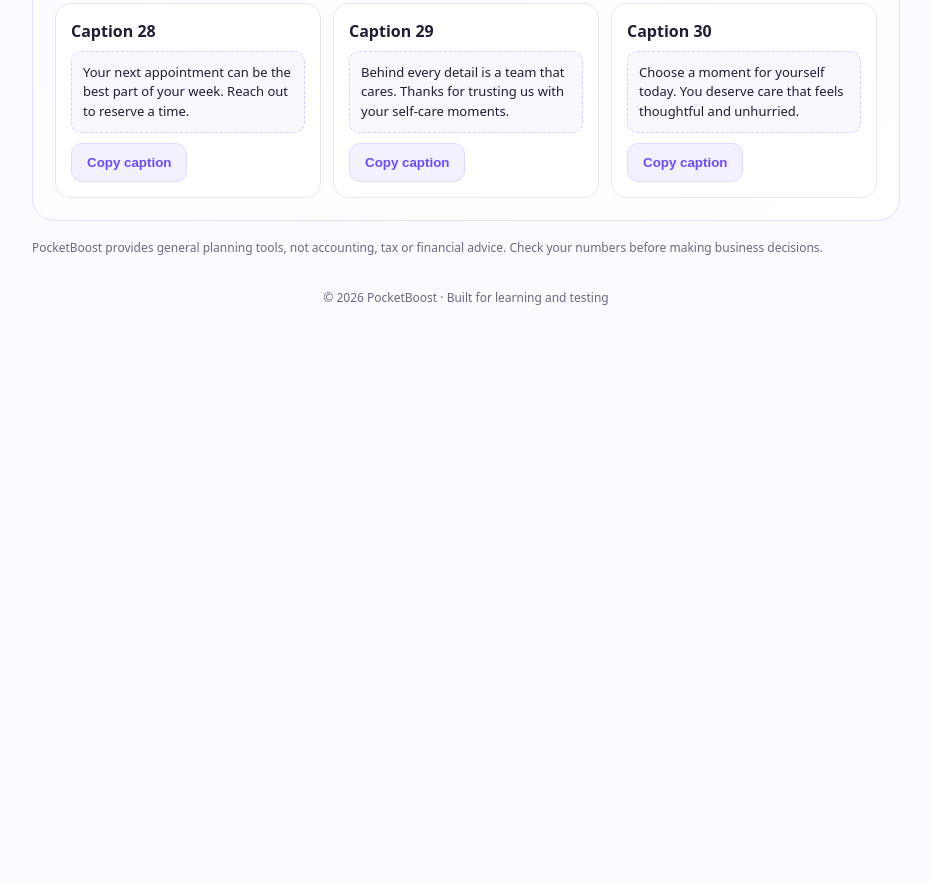
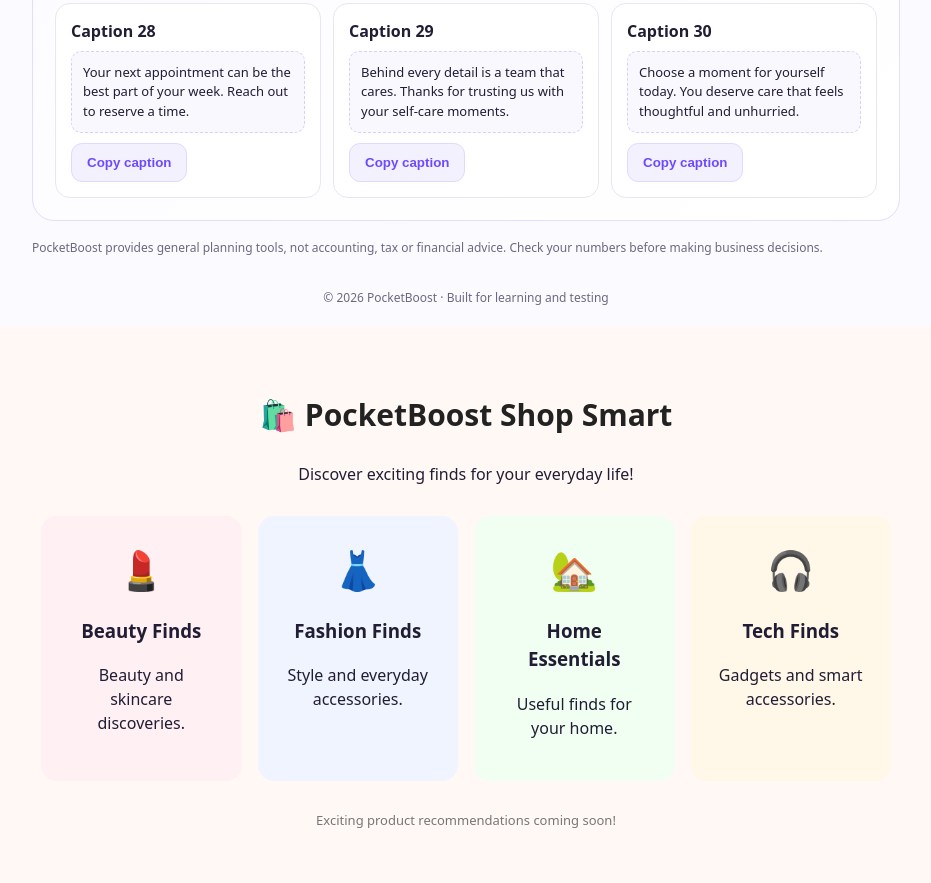
Before and after one commit to shonalibaske-maker/Pocketboost, a plain HTML site: page index.html in a window 1280 px wide. Shown: the part 4478-5361 px from the top of the page, without its empty margins (174-1105 px from the left). Before the commit the page ends 4805 px from the top, so only its background shows below. Drawn offline with Linux system fonts and the light colour scheme.

Commit message:
Update index.html

```diff
--- a/index.html
+++ b/index.html
@@ -340,5 +340,45 @@ showCaptionVault();
 $('year').textContent=new Date().getFullYear();
 if('serviceWorker' in navigator && location.protocol.startsWith('http')){window.addEventListener('load',()=>navigator.serviceWorker.register('./sw.js').catch(()=>{}));}
 </script>
+
+
+<section id="shop-smart" style="padding:40px 20px;text-align:center;background:#fff8f5;">
+  <h2 style="font-size:30px;color:#222;">🛍️ PocketBoost Shop Smart</h2>
+  <p>Discover exciting finds for your everyday life!</p>
+
+  <div style="display:grid;grid-template-columns:repeat(auto-fit,minmax(140px,1fr));gap:16px;max-width:850px;margin:30px auto;">
+
+    <div style="padding:25px;background:#fff0f3;border-radius:16px;">
+      <div style="font-size:38px;">💄</div>
+      <h3>Beauty Finds</h3>
+      <p>Beauty and skincare discoveries.</p>
+    </div>
+
+    <div style="padding:25px;background:#f0f4ff;border-radius:16px;">
+      <div style="font-size:38px;">👗</div>
+      <h3>Fashion Finds</h3>
+      <p>Style and everyday accessories.</p>
+    </div>
+
+    <div style="padding:25px;background:#f1fff2;border-radius:16px;">
+      <div style="font-size:38px;">🏡</div>
+      <h3>Home Essentials</h3>
+      <p>Useful finds for your home.</p>
+    </div>
+
+    <div style="padding:25px;background:#fff7e8;border-radius:16px;">
+      <div style="font-size:38px;">🎧</div>
+      <h3>Tech Finds</h3>
+      <p>Gadgets and smart accessories.</p>
+    </div>
+
+  </div>
+
+  <p style="color:#777;font-size:13px;">
+    Exciting product recommendations coming soon!
+  </p>
+</section>
+
+
 </body>
 </html>
```
